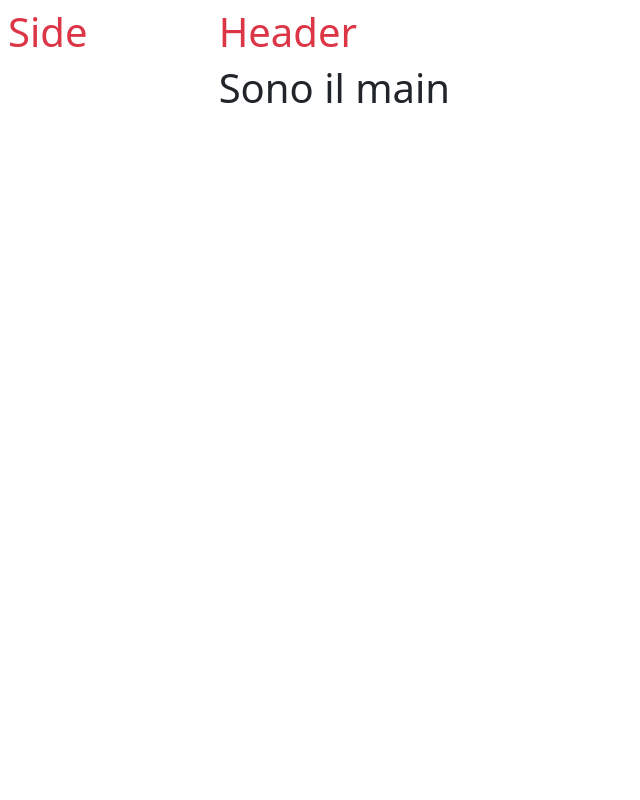
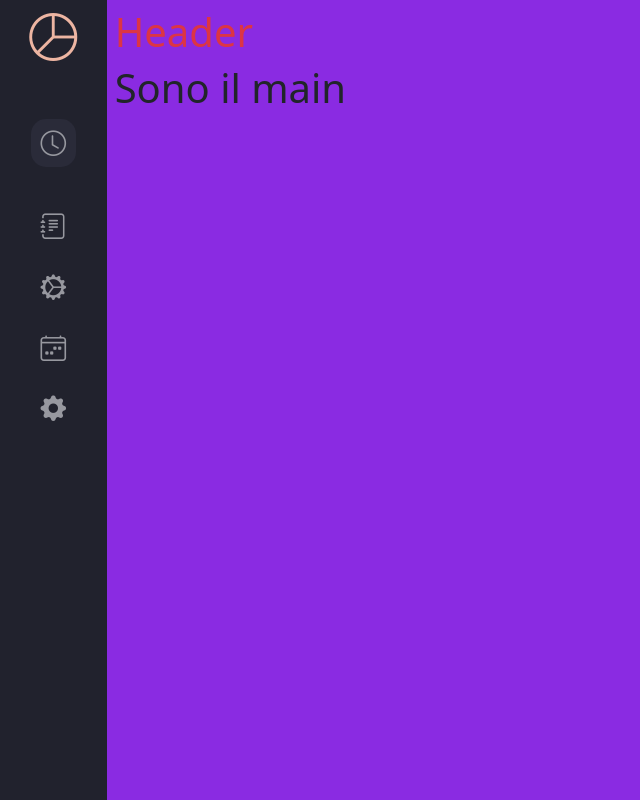
Before and after one commit to dona70909/react-tests, a React (Create React App) app: page / in a window 1280 px wide. Shown: the whole page, without its empty margins (0-640 px from the left). Built offline with nearby package versions, Linux system fonts and the light colour scheme.

Commit message:
skeleton sidebar

```diff
--- a/package.json
+++ b/package.json
@@ -7,6 +7,7 @@
     "@testing-library/react": "^13.3.0",
     "@testing-library/user-event": "^13.5.0",
     "bootstrap": "^5.1.3",
+    "bootstrap-icons": "^1.8.3",
     "react": "^18.2.0",
     "react-dom": "^18.2.0",
     "react-scripts": "5.0.1",
--- a/src/App.css
+++ /dev/null
@@ -1 +0,0 @@
-/* here common style */
--- a/src/App.js
+++ b/src/App.js
@@ -1,7 +1,10 @@
 
 import React from 'react';
 
-import './App.css';
+/* //# css */
+import './css/App.css';
+
+/* //# components */
 import Main from './components/main/Main';
 import Header from './components/header/Header';
 import SideBar from './components/header/SideBar';
@@ -18,13 +21,13 @@ class App extends React.Component {
 
     return (
 
-      <section className="App d-flex p-2">
+      <section className="App wrapper-app d-flex">
 
-        <div className='left-side my-sidebar-wrapper col-2'>
+        <div className='left-side my-sidebar-wrapper col-1 p-2'>
           <SideBar/>
         </div>
 
-        <div className='right-side my-main-content-wrapper col-10'>
+        <div className='right-side my-main-content-wrapper col-11 p-2'>
           <Header/>
           <Main/>
         </div>
--- a/src/components/header/SideBar.js
+++ b/src/components/header/SideBar.js
@@ -1,5 +1,8 @@
 
 import React from 'react';
+
+import './css/SideBar.css';
+
 
 /**
  * Questo è il componente sidebar
@@ -10,7 +13,40 @@ class SideBar extends React.Component {
     render() {
         return (
 
-            <h1 className='text-danger'>Side</h1>
+            <nav className='d-flex flex-column justify-space-between align-items-center'>
+
+
+                <h2 className='mb-5 text-center'>
+                    <i class="bi bi-pie-chart" id='bi-pie-chart'></i>
+                </h2>
+
+                <ul className='list-unstyled d-flex flex-column align-items-center'>
+
+                    <li>
+                        <i class="bi bi-clock" id='my-clock-icon'></i>
+                    </li>
+
+                    <li>
+                        <i class="bi bi-chart"></i>
+                    </li>
+
+                    <li>
+                        <i class="bi bi-journal-text"></i>
+                    </li>
+
+                    <li>
+                        <i class="bi bi-gear-wide-connected"></i>
+                    </li>
+
+                    <li>
+                        <i class="bi bi-calendar4-week"></i>
+                    </li>
+
+                    <li>
+                        <i class="bi bi-gear-fill"></i>
+                    </li>
+                </ul>
+            </nav>
 
         )
     }
--- /dev/null
+++ b/src/components/header/css/SideBar.css
@@ -0,0 +1,38 @@
+
+/* Common styl bi icons */
+.bi {
+
+    color: #97989f;;
+    font-size: 1.6rem;
+}
+
+/* common style li */
+li {
+
+    padding: .7rem 0;
+}
+
+
+li > .bi:hover {
+
+    color: #e1fe5e;
+
+}
+
+
+/* specific style */
+
+#bi-pie-chart {
+
+    font-size: 3rem;
+    color: #edb5a2 ;
+
+}
+
+/* sidebar clock icon with a lighter bg */
+#my-clock-icon {
+
+    background-color: #2a2b39;
+    padding: .4rem .6rem;
+    border-radius: 15px;
+}
--- /dev/null
+++ b/src/css/App.css
@@ -0,0 +1,20 @@
+/* here common style */
+
+
+.wrapper-app {
+
+    height: 100vh;
+    /* background-color: red; */
+}
+
+.my-sidebar-wrapper {
+
+    background: #21222d;
+}
+
+
+.my-main-content-wrapper {
+
+    background-color: blueviolet;
+
+}
```
Also changed, not shown: src/index.js (+9 -3 lines), src/css/index.css (renamed from src/index.css), 1 other file (tests, documents, lock files or other folders).
